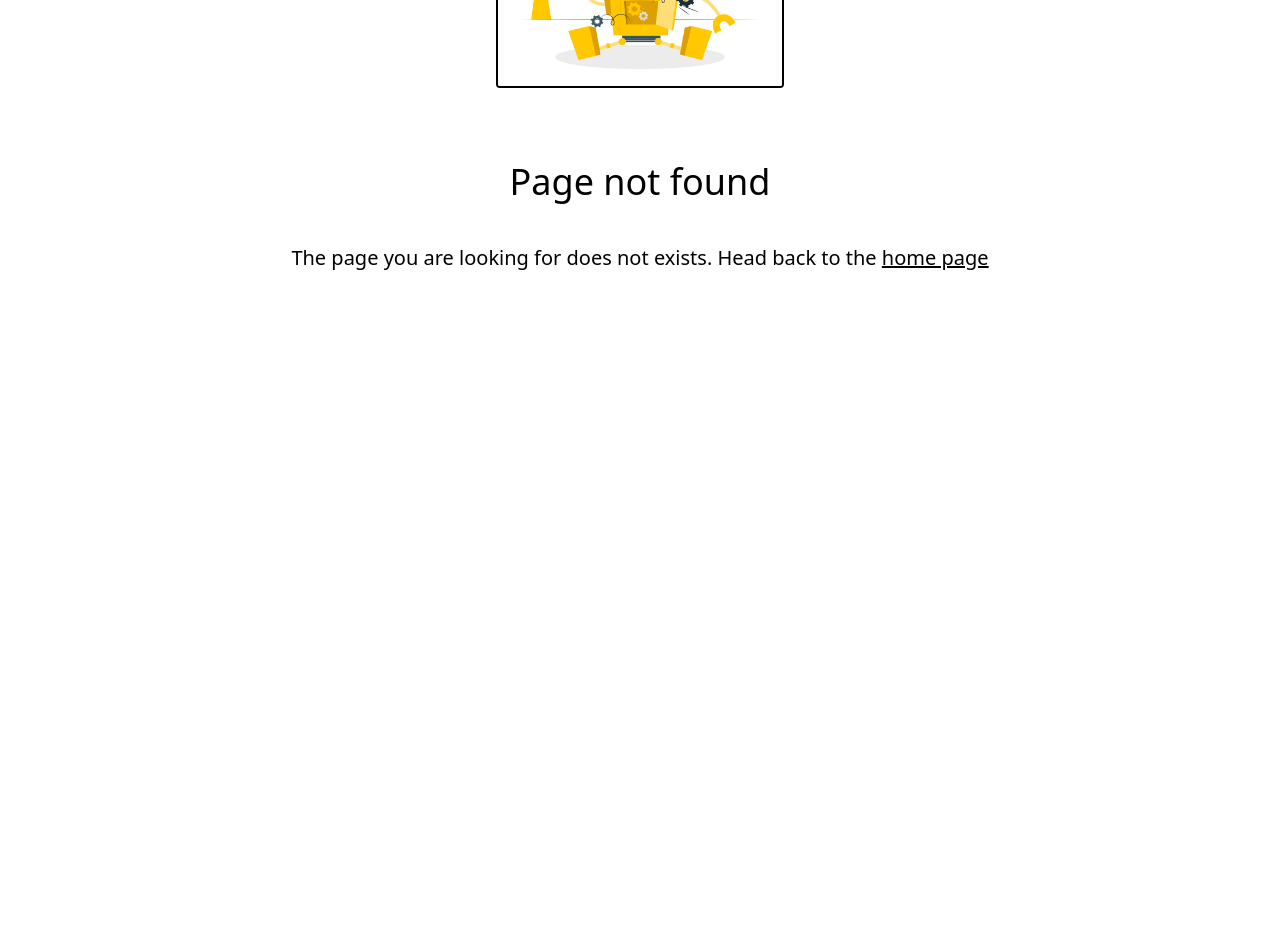
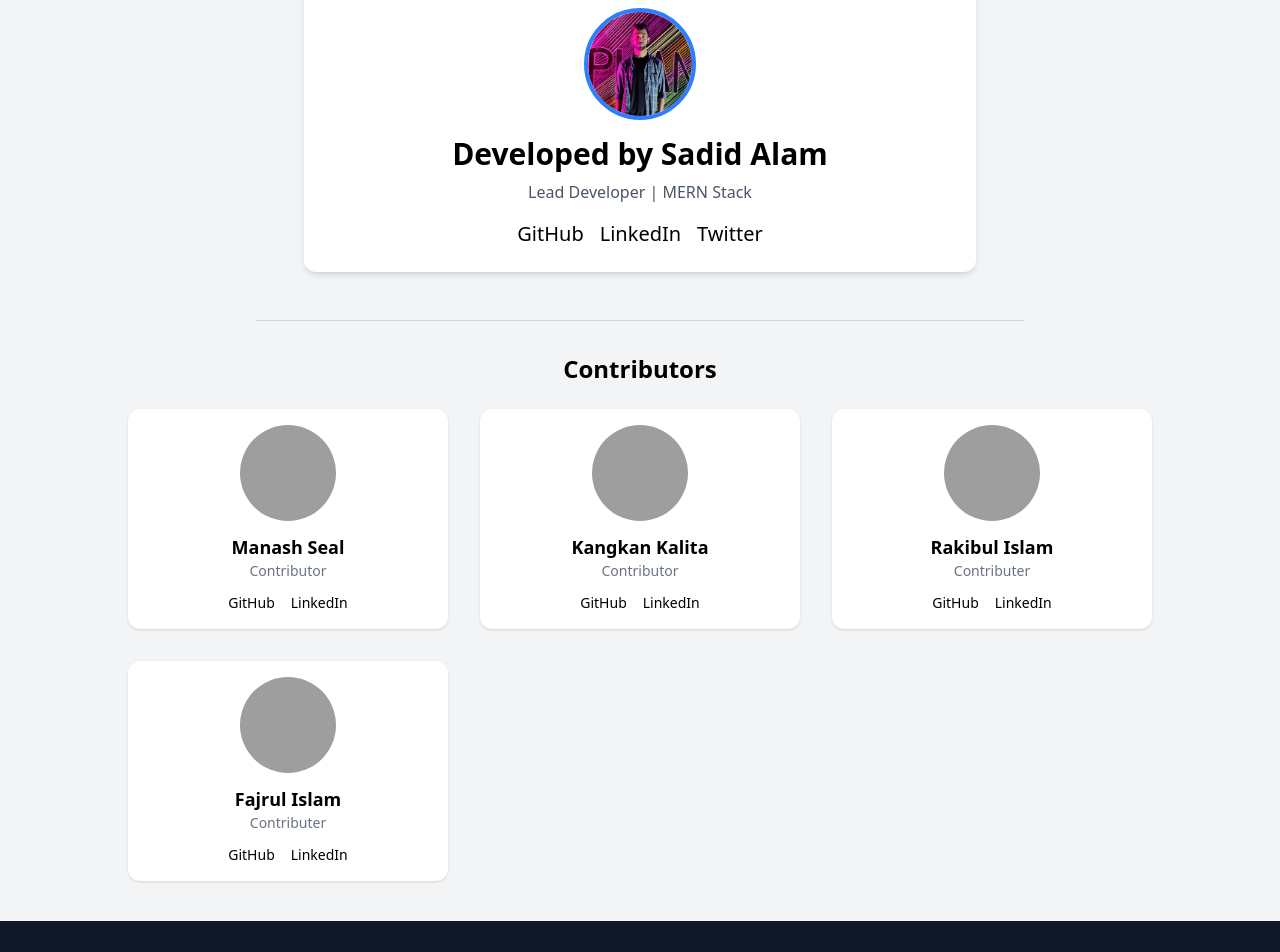
Before and after one commit to sadid14n/BVECNewsFeed, a React (Vite) app in the folder frontend/: page /developers in a window 1280 px wide. Before the commit this address had no page. Shown: the part 240-1192 px from the top of the page. Before the commit the page ends 800 px from the top, so only its background shows below. Built offline with nearby package versions, Linux system fonts and the light colour scheme; grey boxes are pictures that could not be loaded.

Commit message:
Updated website - adding developers page

```diff
--- a/frontend/src/App.jsx
+++ b/frontend/src/App.jsx
@@ -20,6 +20,7 @@
 import ShowEvent from "./Pages/ShowEvent";
 import Contact from "./Pages/Contact";
 import About from "./Pages/About";
+import Developers from "./Pages/Developers";
 
 function App() {
   return (
@@ -39,6 +40,8 @@
       <Route path="/contact" element={<Contact />} />
       <Route path="/about" element={<About />} />
 
+      <Route path="/developers" element={<Developers />} />
+
       <Route path="/authorities" element={<PrivateRoute />}>
         <Route path="profile" element={<AuthoritiesProfile />} />
         <Route
--- /dev/null
+++ b/frontend/src/Pages/Developers.jsx
@@ -0,0 +1,111 @@
+import React from "react";
+import Layout from "../component/Layout";
+import SadidProfile from "../assets/sadid-profile.jpg";
+
+const Developers = () => {
+  const contributors = [
+    {
+      name: "Manash Seal",
+      role: "Contributor",
+      image: "#",
+      github: "#",
+      linkedin: "#",
+    },
+    {
+      name: "Kangkan Kalita",
+      role: "Contributor",
+      image: "#",
+      github: "#",
+      linkedin: "#",
+    },
+    {
+      name: "Rakibul Islam",
+      role: "Contributer",
+      image: "#",
+      github: "#",
+      linkedin: "#",
+    },
+    {
+      name: "Fajrul Islam",
+      role: "Contributer",
+      image: "#",
+      github: "#",
+      linkedin: "#",
+    },
+  ];
+
+  return (
+    <Layout>
+      <div className="min-h-screen bg-gray-100 py-10 px-6">
+        {/* Developer card */}
+        <div className="max-w-2xl mx-auto bg-white rounded-xl shadow-md p-6 text-center mb-12">
+          <img
+            src={SadidProfile} // Your profile image
+            alt="Sadid Alam"
+            className="mx-auto rounded-full w-28 h-28 border-4 border-blue-500"
+          />
+          <h1 className="text-3xl font-bold mt-4">Developed by Sadid Alam</h1>
+          <p className="text-gray-600 mt-2">Lead Developer | MERN Stack</p>
+          <div className="flex justify-center mt-4 space-x-4 text-xl">
+            <a
+              href="https://github.com/sadid14n"
+              target="_blank"
+              rel="noreferrer"
+              className="hover:text-gray-700"
+            >
+              GitHub
+            </a>
+            <a
+              href="https://linkedin.com/in/sadid14n"
+              target="_blank"
+              rel="noreferrer"
+              className="hover:text-blue-600"
+            >
+              LinkedIn
+            </a>
+            <a
+              href="https://x.com/sadid_14"
+              target="_blank"
+              rel="noreferrer"
+              className="hover:text-sky-500"
+            >
+              Twitter
+            </a>
+          </div>
+        </div>
+
+        {/* Divider */}
+        <hr className="border-gray-300 max-w-3xl mx-auto mb-8" />
+
+        {/* Contributors */}
+        <h2 className="text-2xl font-bold text-center mb-6">Contributors</h2>
+        <div className="max-w-5xl mx-auto grid grid-cols-1 sm:grid-cols-2 md:grid-cols-3 gap-8">
+          {contributors.map((person, i) => (
+            <div
+              key={i}
+              className="bg-white rounded-xl shadow p-4 text-center hover:shadow-lg transition"
+            >
+              <img
+                src={person.image}
+                alt={person.name}
+                className="mx-auto rounded-full w-24 h-24"
+              />
+              <h3 className="text-lg font-semibold mt-3">{person.name}</h3>
+              <p className="text-gray-500 text-sm">{person.role}</p>
+              <div className="flex justify-center gap-4 mt-3 text-sm">
+                <a href={person.github} target="_blank" rel="noreferrer">
+                  GitHub
+                </a>
+                <a href={person.linkedin} target="_blank" rel="noreferrer">
+                  LinkedIn
+                </a>
+              </div>
+            </div>
+          ))}
+        </div>
+      </div>
+    </Layout>
+  );
+};
+
+export default Developers;
--- a/frontend/src/component/Layout.jsx
+++ b/frontend/src/component/Layout.jsx
@@ -51,6 +51,11 @@
                   Contact
                 </a>
               </li>
+              <li>
+                <a href="/developers" className="hover:text-white transition">
+                  Developers
+                </a>
+              </li>
             </ul>
           </div>
 
@@ -76,6 +81,16 @@
         <div className="border-t border-gray-700 mt-10 pt-6 text-center text-gray-400 text-sm">
           <p>&copy; 2026 Barak Valley Engineering College</p>
           <p>All rights reserved</p>
+
+          <p>
+            Developed by{" "}
+            <a
+              href="/developers"
+              className="text-blue-400 hover:text-blue-300 transition underline"
+            >
+              Sadid & Team
+            </a>
+          </p>
         </div>
       </footer>
     </>
```
Also changed, not shown: frontend/src/assets/sadid-profile.jpg (added), frontend/src/assets/sadid.jpg (added).
